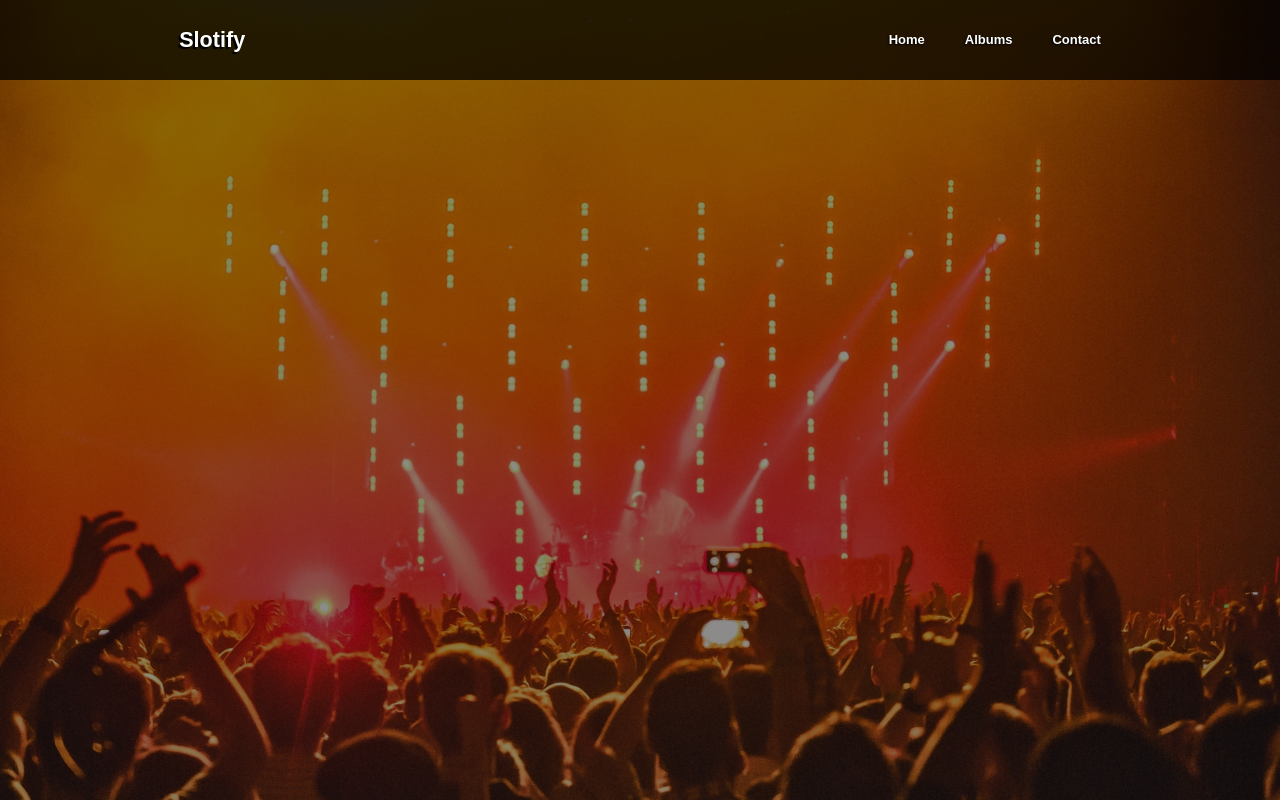
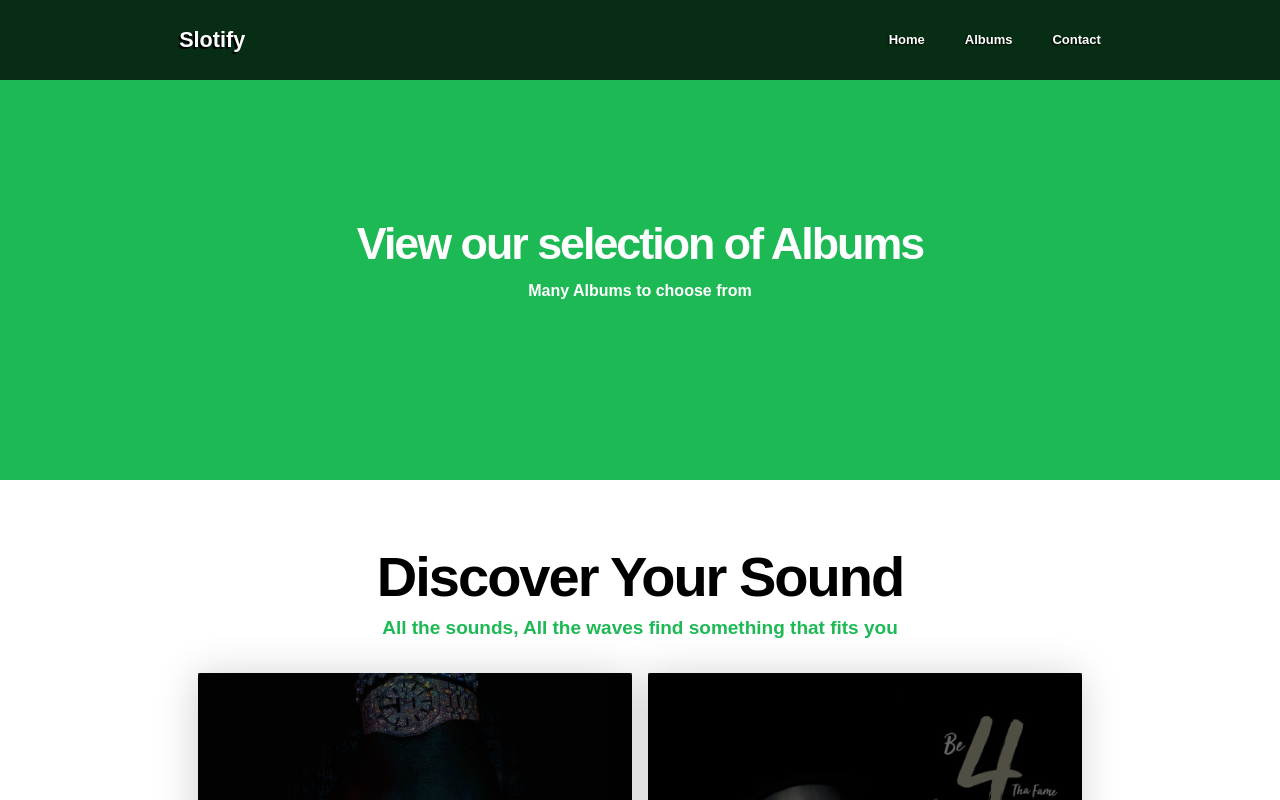
Before and after one commit to Tivler/ecommerce-project, a React (Create React App) app: page /products in a window 1280 px wide. Shown: the top 800 px of the page. Built offline with nearby package versions, Linux system fonts and the light colour scheme.

Commit message:
added new head to grid

```diff
--- a/src/components/feature/Grid/Grid.jsx
+++ b/src/components/feature/Grid/Grid.jsx
@@ -1,6 +1,7 @@
 import React from 'react';
 import Albums from '../../Albums';
 import './_Grid.scss';
+import GridHead from './GridHead';
 
 class Grid extends React.Component {
     render () {
@@ -11,8 +12,9 @@ class Grid extends React.Component {
         });
 
         return (
+
         <>
-        <div className="background-image"></div>
+<GridHead />
 
         <div className="album">
             <h2 className="album__title">Discover Your Sound</h2>
--- a/src/components/feature/Grid/GridHead.jsx
+++ b/src/components/feature/Grid/GridHead.jsx
@@ -0,0 +1,24 @@
+import React from 'react';
+import './_GridHead.scss';
+
+const GridHead  = () => {
+    return (
+
+    <>
+    <div className="background-image"></div>
+
+    <div className="content">
+        <div className="content--wrapper">
+            <div className="content__header">
+                <h1 className="content__header__title">View our selection of Albums</h1>
+                <p className="content__header__subtitle">Many Albums to choose from</p>
+            </div>
+        </div>
+    </div>
+    </>
+
+    )
+}
+
+
+export default GridHead;
--- a/src/components/feature/Grid/_Grid.scss
+++ b/src/components/feature/Grid/_Grid.scss
@@ -2,32 +2,6 @@
     background-position: center;
     background-size: cover;
     background-repeat: no-repeat;
-}
-
-@mixin slider-image {
-    background-position: center;
-    background-size: cover;
-    background-repeat: no-repeat;
-}
-
-.background-image {
-    background: url(/images/image2.jpg);
-    height: 100vh;
-    width: 100%;
-    @include slider-image();
-
-    &:before {
-        content: '';
-        display: block;
-        background-color: #000;
-        height: 100%;
-        left: 0;
-        opacity: 0.45;
-        position: absolute;
-        top: 0;
-        width: 100%;
-        z-index: 1;
-    }
 }
 
 .album {
@@ -45,7 +19,7 @@
     }
 
     @media only screen and (max-width: 1450px) {
-        margin-top: 11%;
+        margin-top: 5%;
     }
 
     @media only screen and (max-width: 1100px) {
--- /dev/null
+++ b/src/components/feature/Grid/_GridHead.scss
@@ -0,0 +1,69 @@
+@mixin slider-image {
+    background-position: center;
+    background-size: cover;
+    background-repeat: no-repeat;
+}
+
+.background-image {
+    background: #1DB954;
+    height: 60vh;
+    width: 100%;
+    @include slider-image();
+}
+
+.content {
+    position: absolute;
+    top: 0;
+    overflow: hidden;
+    height: 60vh;
+    width: 100vw;
+
+    &__header {
+      display: flex;
+      flex-direction: column;
+      justify-content: center;
+      position: absolute;
+      top: 0;
+      height: 68vh;
+      width: 100%;
+      text-align: center;
+      font-family: 'Montserrat' , sans-serif;
+      z-index: 4;
+
+        &__title {
+            color: #fff;
+            font-size: 2.8em;
+            letter-spacing: -2px;
+            font-weight: 700;
+            margin-bottom: 1%;
+
+            @media only screen and (max-width: 1075px) {
+                font-size: 2.75em;
+            }
+
+            @media only screen and (max-width: 550px) {
+                font-size: 2.15em;
+                margin-bottom: 3%;
+            }
+
+            @media only screen and (max-width: 300px) {
+                font-size: 2em;
+            }
+        }
+
+        &__subtitle {
+            color: #fff;
+            margin-bottom: 2%;
+            font-size: 16px;
+            font-weight: 600;
+
+            @media only screen and (max-width: 550px) {
+                margin-bottom: 3%;
+            }
+
+            @media only screen and (max-width: 300px) {
+                font-size: 14px;
+            }
+        }
+    }
+}
```
